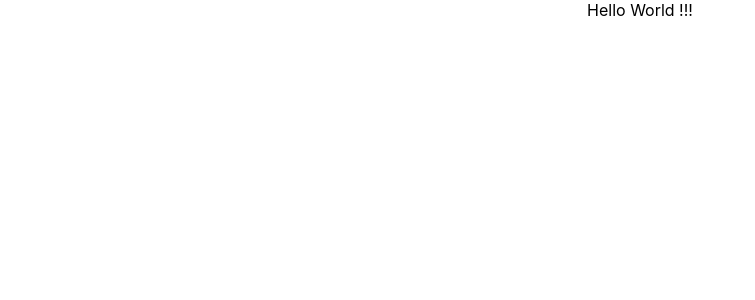
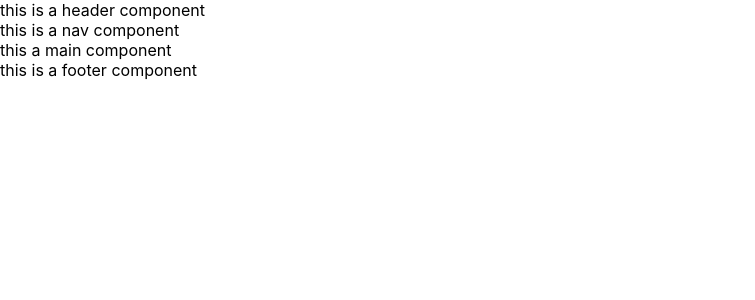
Before and after one commit to JonatanHerrera/littlelemon-capstone, a React (Create React App) app: page / in a window 1280 px wide. Shown: the top 300 px of the page, without its empty margins (0-755 px from the left). Built offline with nearby package versions, Linux system fonts and the light colour scheme.

Commit message:
Inical HTML Semantic

```diff
--- /dev/null
+++ b/components/Footer.js
@@ -0,0 +1,11 @@
+import React from 'react'
+
+const Footer = () => {
+  return (
+    <footer>
+        this is a footer component
+    </footer>
+  )
+}
+
+export default Footer
--- /dev/null
+++ b/components/Header.js
@@ -0,0 +1,11 @@
+import React from 'react'
+
+const Header = () => {
+  return (
+    <header>
+        this  is a header component
+    </header>
+  )
+}
+
+export default Header
--- /dev/null
+++ b/components/Main.js
@@ -0,0 +1,11 @@
+import React from 'react'
+
+const Main = () => {
+  return (
+    <main>
+        this a main component
+    </main>
+  )
+}
+
+export default Main
--- /dev/null
+++ b/components/Navbar.js
@@ -0,0 +1,11 @@
+import React from 'react'
+
+const Navbar = () => {
+  return (
+    <nav>
+        this is a nav component
+    </nav>
+  )
+}
+
+export default Navbar
--- a/src/App.js
+++ b/src/App.js
@@ -1,10 +1,17 @@
 import './App.css';
+import Header from '../components/Header';
+import Navbar from '../components/Navbar';
+import Main from '../components/Main';
+import Footer from '../components/Footer';
 
 function App() {
   return (
-    <div className="App">
-      Hello World !!!
-    </div>
+    <>
+     <Header/>
+     <Navbar/>
+     <Main/>
+     <Footer/>
+    </>
   );
 }
 
```
